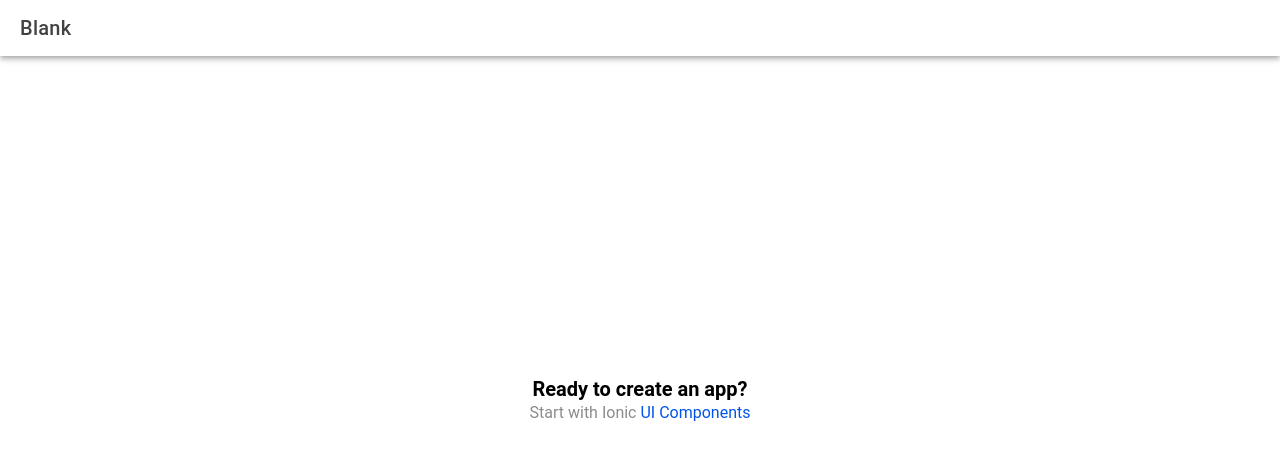
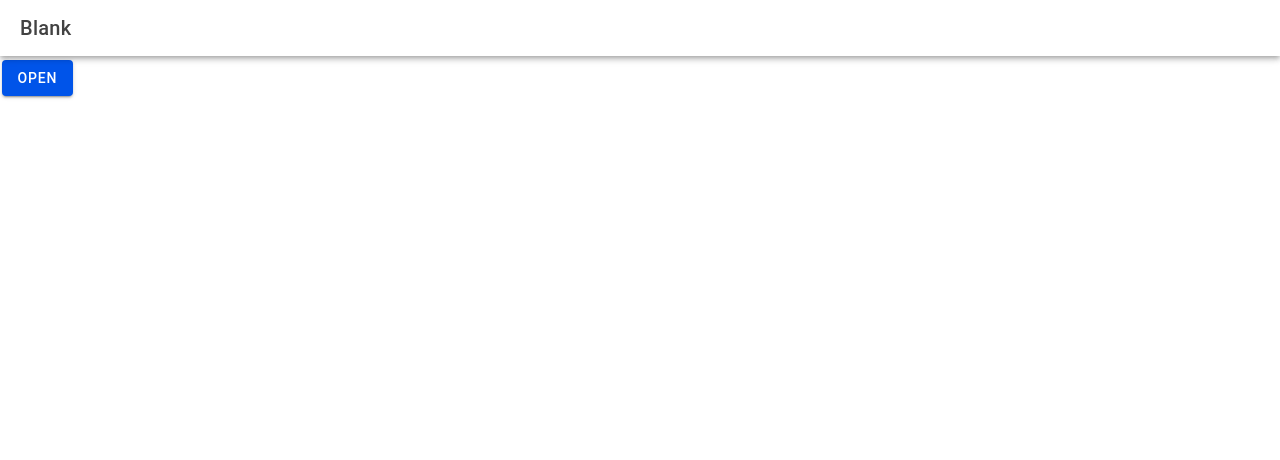
Before and after one commit to LokiJ07/it35-lab, a React (Vite) app: page /it35-lab/home in a window 1280 px wide. Shown: the top 460 px of the page. Built offline with nearby package versions, Linux system fonts and the light colour scheme.

Commit message:
added some ionic component of ionic action

```diff
--- a/src/components/ExploreContainer.tsx
+++ b/src/components/ExploreContainer.tsx
@@ -1,13 +1,39 @@
 import './ExploreContainer.css';
-
+import React from 'react';
+import { IonActionSheet, IonButton } from '@ionic/react';
 interface ContainerProps { }
 
 const ExploreContainer: React.FC<ContainerProps> = () => {
   return (
-    <div id="container">
-      <strong>Ready to create an app?</strong>
-      <p>Start with Ionic <a target="_blank" rel="noopener noreferrer" href="https://ionicframework.com/docs/components">UI Components</a></p>
-    </div>
+    <>
+      <IonButton id="open-action-sheet">Open</IonButton>
+      <IonActionSheet
+        trigger="open-action-sheet"
+        header="Actions"
+        buttons={[
+          {
+            text: 'Delete',
+            role: 'destructive',
+            data: {
+              action: 'delete',
+            },
+          },
+          {
+            text: 'Share',
+            data: {
+              action: 'share',
+            },
+          },
+          {
+            text: 'Cancel',
+            role: 'cancel',
+            data: {
+              action: 'cancel',
+            },
+          },
+        ]}
+      ></IonActionSheet>
+    </>
   );
 };
 
```
